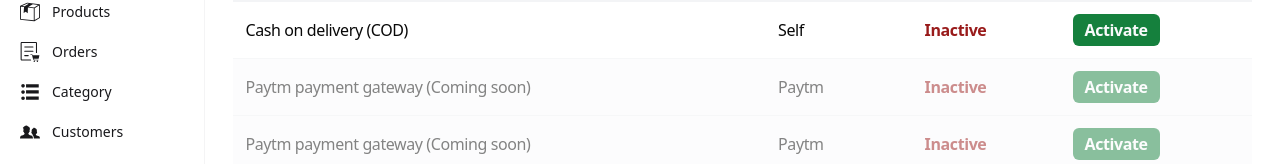
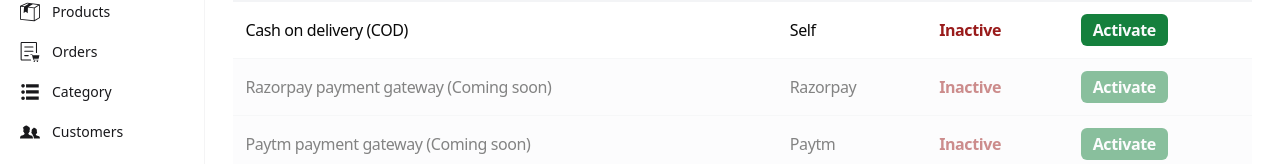
Before and after one commit to chauhan-nilesh/ecommerce-website-builder, a React (Vite) app in the folder frontend/: page /seller/payments in a window 1280 px wide. Shown: the part 138-302 px from the top of the page. Built offline with nearby package versions, Linux system fonts and the light colour scheme; no server answers; sample sign-in values are in the browser's storage.

Commit message:
updated payment options

```diff
--- a/frontend/src/pages/Seller/PaymentMethod.jsx
+++ b/frontend/src/pages/Seller/PaymentMethod.jsx
@@ -213,10 +213,10 @@
                         {/* For temporary basis starts */}
                         <tr className="border-b border-opacity-20 border-gray-300 bg-gray-50 opacity-50 pointer-events-none">
                             <td className="p-3 text-base tracking-tight">
-                                <p>Paytm payment gateway (Coming soon)</p>
+                                <p>Razorpay payment gateway (Coming soon)</p>
                             </td>
                             <td className="p-3 text-base tracking-tight">
-                                <p>Paytm</p>
+                                <p>Razorpay</p>
                             </td>
                             <td className="p-3 text-base tracking-tight">
                                 {false ?
```
